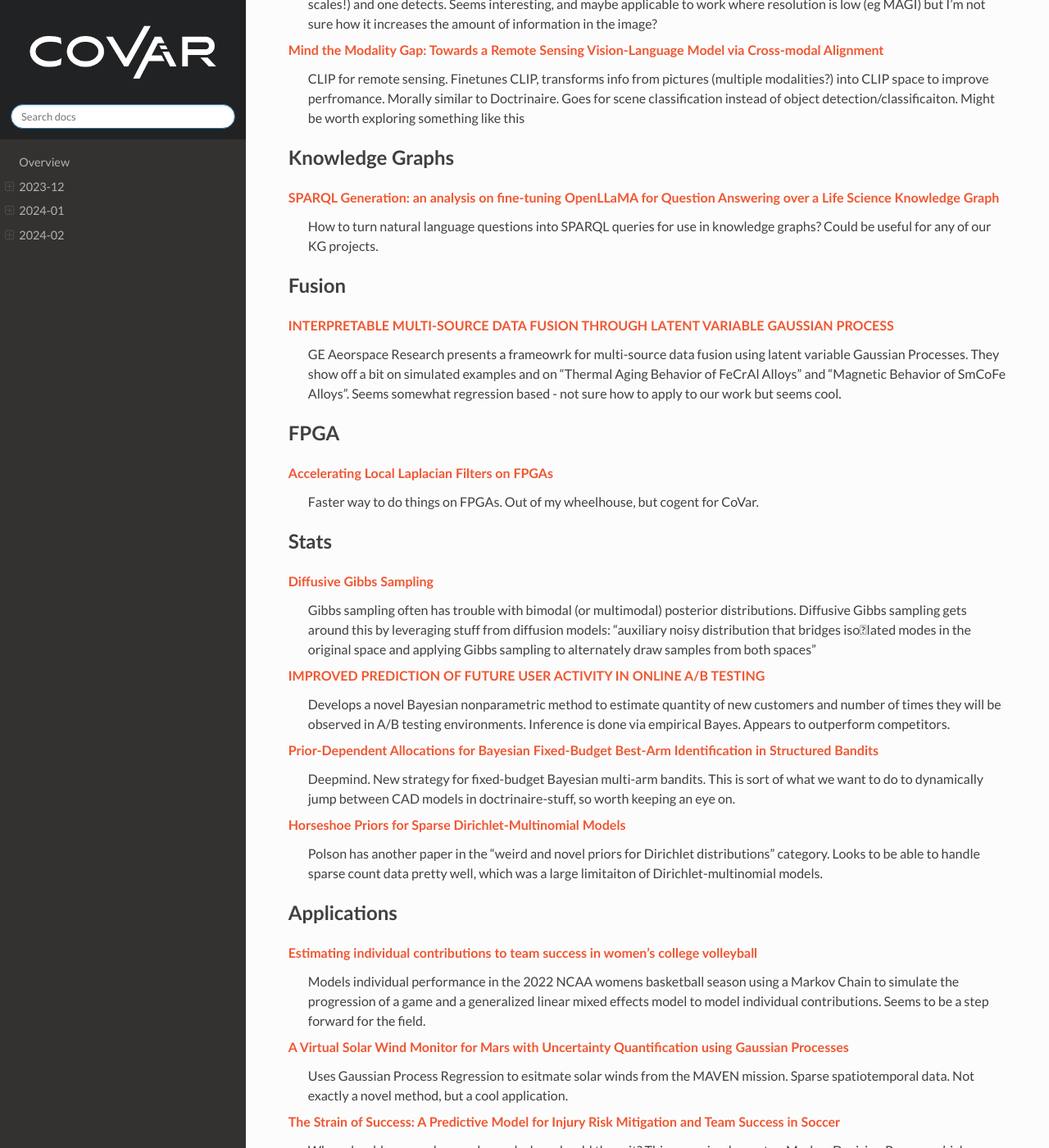
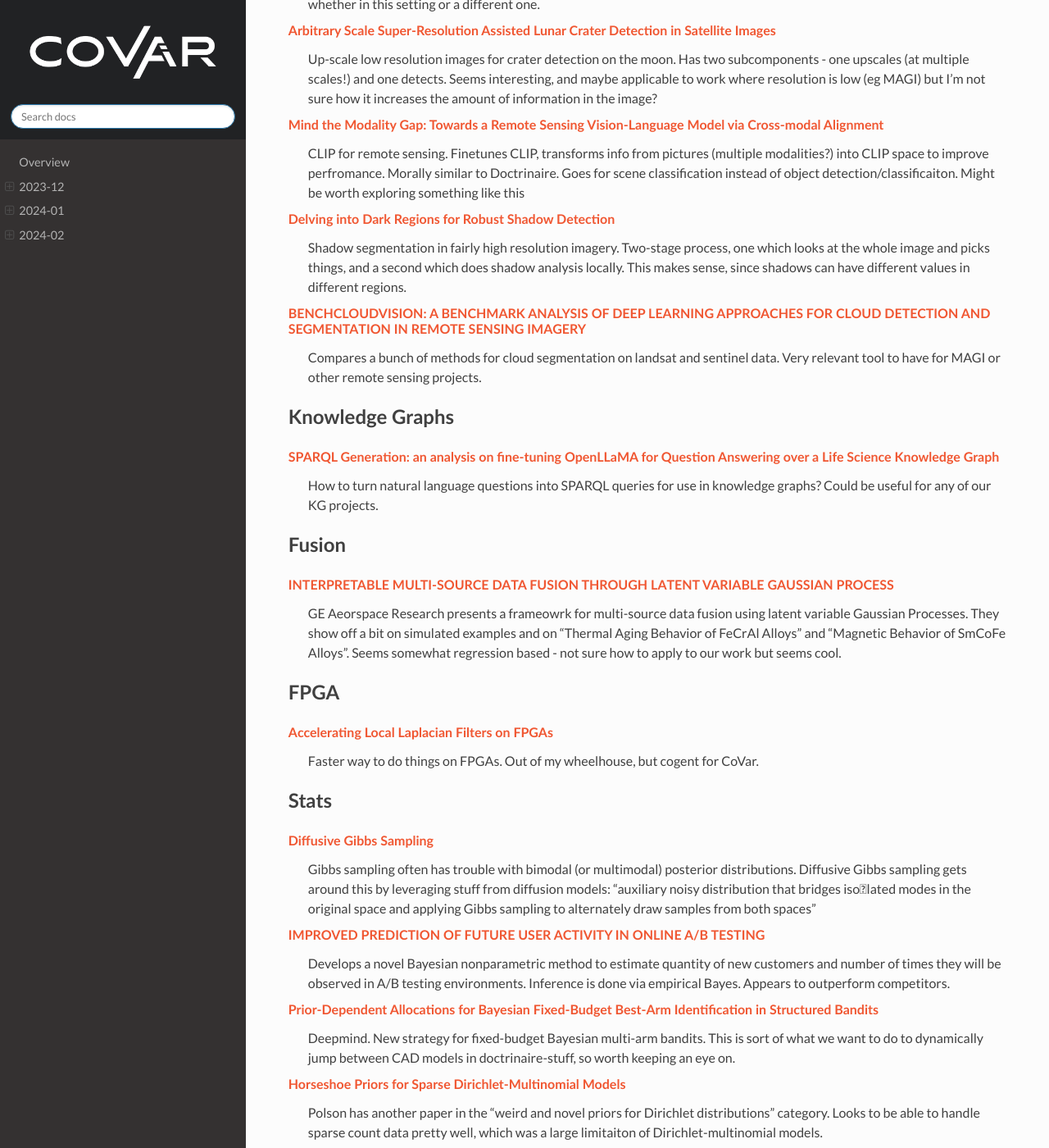
Before and after one commit to covartech/zeitgeist, a Sphinx documentation site: the page built from docs/issues/2024-03.rst, in a window 1280 px wide and 1400 px high, scrolled down 2369 px. Shown: the whole window at 82% size. Built offline with Sphinx 7.4.7 and the Read the Docs theme 2.0.0, drawn with Linux system fonts in a browser that asks for light colours; some of the changed text lies outside the part shown.

Commit message:
Updated 2024_02_22

```diff
--- a/docs/issues/2024-03.rst
+++ b/docs/issues/2024-03.rst
@@ -27,6 +27,9 @@
 
 `Gemma: Introducing new state-of-the-art open models <https://blog.google/technology/developers/gemma-open-models/>`_
     Google's releasing a new open LLM.  Has 2B and 7B model weights available for download, claims state-of-the-art performance, etc.  I'm not sure if they're letting anyone use it for free, but it sort of seems like it?
+
+`COERCING LLMS TO DO AND REVEAL (ALMOST) ANYTHING <https://arxiv.org/pdf/2402.14020.pdf>`_
+    A sequence of random chinese characters can get LLAMA to rickroll you, and other adventures in jailbreaking LLMs.  This paper argues the problem is much broader, and much worse, than we thought.  I recommend checking some of these out.
 
 Autonomy
 --------
@@ -67,6 +70,12 @@
 `Mind the Modality Gap: Towards a Remote Sensing Vision-Language Model via Cross-modal Alignment <https://arxiv.org/pdf/2402.09816.pdf>`_
     CLIP for remote sensing. Finetunes CLIP, transforms info from pictures (multiple modalities?) into CLIP space to improve perfromance.  Morally similar to Doctrinaire.  Goes for scene classification instead of object detection/classificaiton. Might be worth exploring something like this
 
+`Delving into Dark Regions for Robust Shadow Detection <https://arxiv.org/pdf/2402.13631.pdf>`_
+    Shadow segmentation in fairly high resolution imagery.  Two-stage process, one which looks at the whole image and picks things, and a second which does shadow analysis locally.  This makes sense, since shadows can have different values in different regions.
+
+`BENCHCLOUDVISION: A BENCHMARK ANALYSIS OF DEEP LEARNING APPROACHES FOR CLOUD DETECTION AND SEGMENTATION IN REMOTE SENSING IMAGERY <https://arxiv.org/pdf/2402.13918.pdf>`_
+    Compares a bunch of methods for cloud segmentation on landsat and sentinel data.  Very relevant tool to have for MAGI or other remote sensing projects.
+
 Knowledge Graphs
 ----------------
 `SPARQL Generation: an analysis on fine-tuning OpenLLaMA for Question Answering over a Life Science Knowledge Graph <https://arxiv.org/pdf/2402.04627.pdf>`_
@@ -95,6 +104,9 @@
 
 `Horseshoe Priors for Sparse Dirichlet-Multinomial Models <https://arxiv.org/pdf/2402.09583.pdf>`_
     Polson has another paper in the "weird and novel priors for Dirichlet distributions" category.  Looks to be able to handle sparse count data pretty well, which was a large limitaiton of Dirichlet-multinomial models.
+
+`Allowing Growing Dimensional Binary Outcomes via the Multivariate Probit Indian Buffet Process <https://arxiv.org/pdf/2402.13384.pdf>`_
+    David Dunson is proposing a novel Bayesian nonparametric model.  Used for modelling presence of large amounts of species in ecology studies - we might be able to massage this into something relevant for ODIN, ie differing amounts of units, or for ATR in modelling likely presence given detected presence.
 
 Applications
 ---------
```
